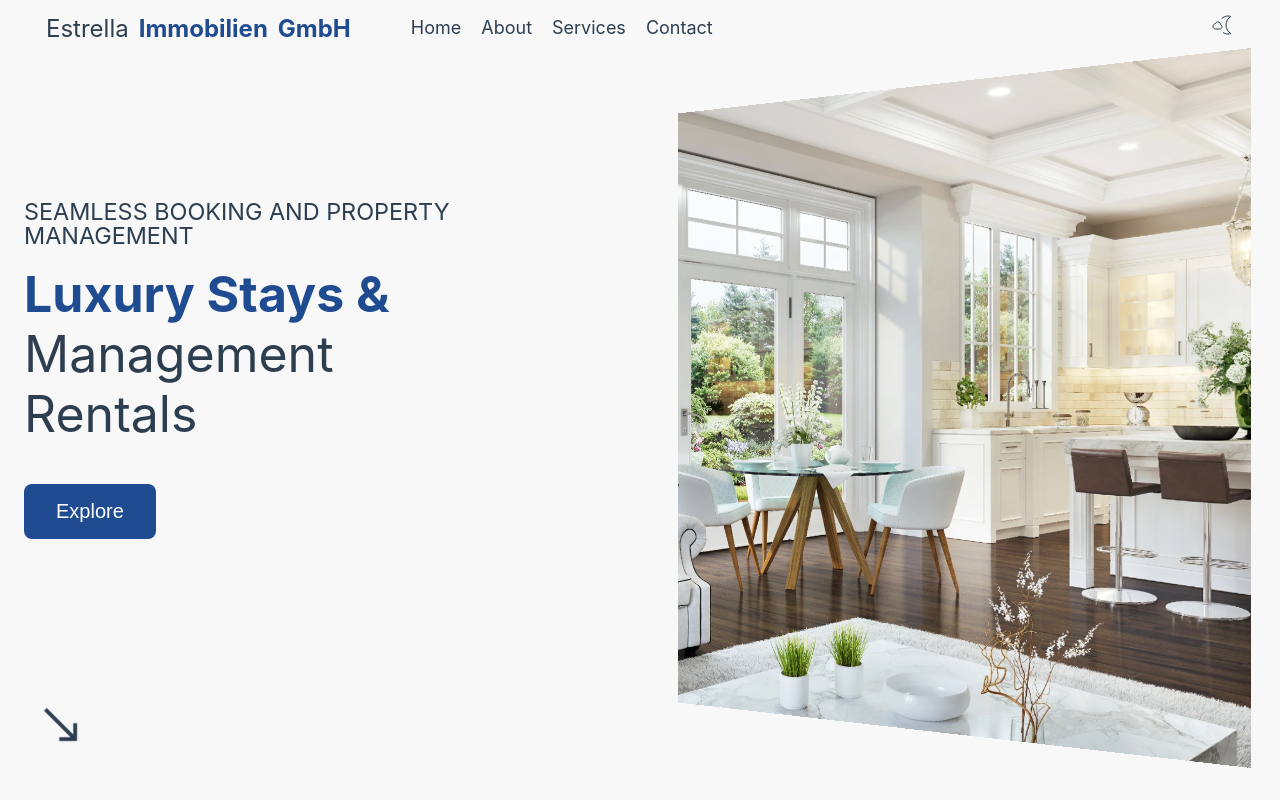
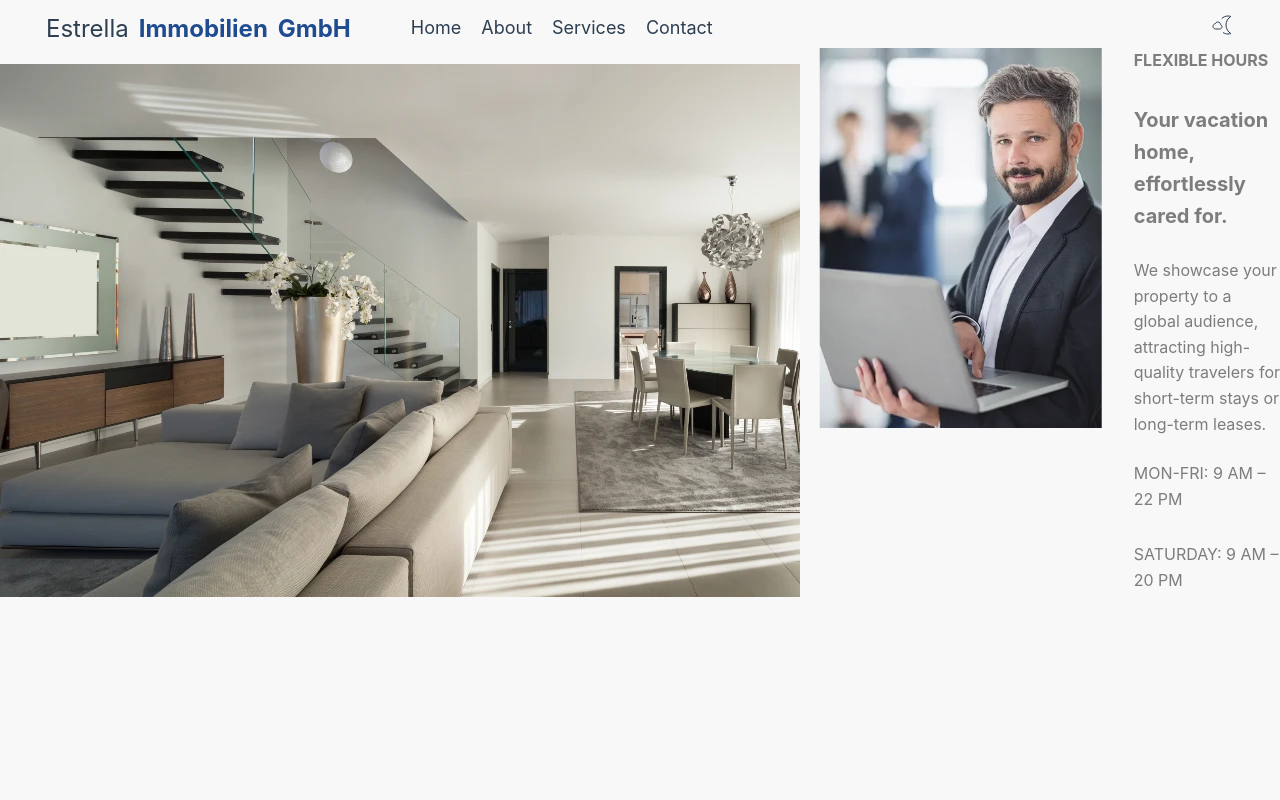
Before and after one commit to alejandroyunes/inmobiliaria-vue-scss, a Vue app: page / in a window 1280 px wide. Built offline with nearby package versions, Linux system fonts and the light colour scheme; some icons are missing.

Commit message:
adding section

```diff
--- /dev/null
+++ b/src/components/sections/two-row/image-title/ImageTitle.vue
@@ -0,0 +1,23 @@
+<script lang="ts" setup>
+import './image-title.scss'
+</script>
+
+<template>
+  <section class="image-title-container">
+    <div class="image-title-left">
+      <div class="image-one">
+        <img src="/images/widgets/about4.webp" alt="alt" />
+      </div>
+      <img src="/images/widgets/about7.webp" alt="alt" class="image-two" />
+    </div>
+
+    <div class="image-title-right">
+      <p class="slogan">FLEXIBLE HOURS</p>
+      <p class="title">Your vacation home, effortlessly cared for.</p>
+      <p class="description">We showcase your property to a global audience, attracting high-quality travelers for
+        short-term stays or long-term leases.</p>
+      <p class="date-top">MON-FRI: 9 AM – 22 PM</p>
+      <p class="date-bottom">SATURDAY: 9 AM – 20 PM</p>
+    </div>
+  </section>
+</template>
--- /dev/null
+++ b/src/components/sections/two-row/image-title/image-title.scss
@@ -0,0 +1,61 @@
+.image-title-container {
+  display: grid;
+  grid-template-columns: 1fr 1fr;
+  gap: 32px;
+  margin: 0 auto;
+  max-width: var(--max-width);
+
+  @media (max-width: 900px) {
+    grid-template-columns: repeat(1, 1fr);
+  }
+
+  .image-title-left {
+    display: grid;
+    grid-template-columns: 1fr 1fr;
+    gap: 20px;
+    position: relative;
+    .image-one {
+      position: absolute;
+      align-self: center;
+      z-index: 10;
+      position: relative;
+    }
+
+    .image-two {
+      transform: scaleX(-1);
+      height: 380px;
+      right: 0;
+    }
+  }
+
+  .image-title-right {
+    display: flex;
+    flex-direction: column;
+    justify-content: center;
+
+    .slogan {
+      font-size: 16px;
+      font-weight: bold;
+      color: var(--color-gray);
+      padding-bottom: 30px;
+    }
+
+    .title {
+      font-size: 20px;
+      font-weight: bold;
+      padding-bottom: 26px;
+    }
+
+    .description {
+      padding-bottom: 24px;
+    }
+
+    .date-top {
+      padding-bottom: 30px;
+    }
+
+    .date-bottom {
+      padding-bottom: 26px;
+    }
+  }
+}
--- a/src/views/HomeView.vue
+++ b/src/views/HomeView.vue
@@ -1,7 +1,10 @@
 <script setup lang="ts">
 import BillboardComponent from '@/components/billboard/BillboardComponent.vue'
+import ImageTitle from '@/components/sections/two-row/image-title/ImageTitle.vue'
 </script>
 
+
 <template>
-  <BillboardComponent />
+  <!-- <BillboardComponent /> -->
+  <ImageTitle />
 </template>
```
Also changed, not shown: public/images/widgets/about4.webp (added), public/images/widgets/about7.webp (added), src/App.vue (line endings or trailing spaces).
